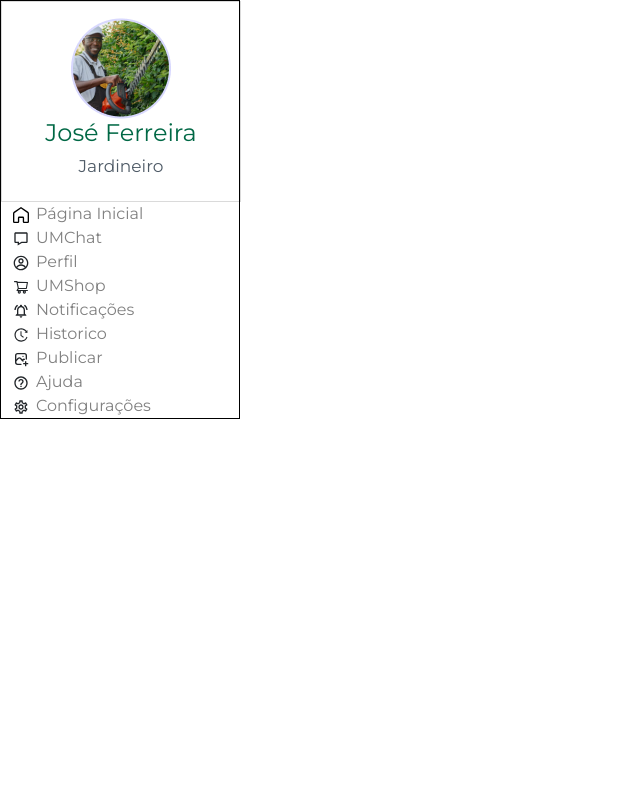
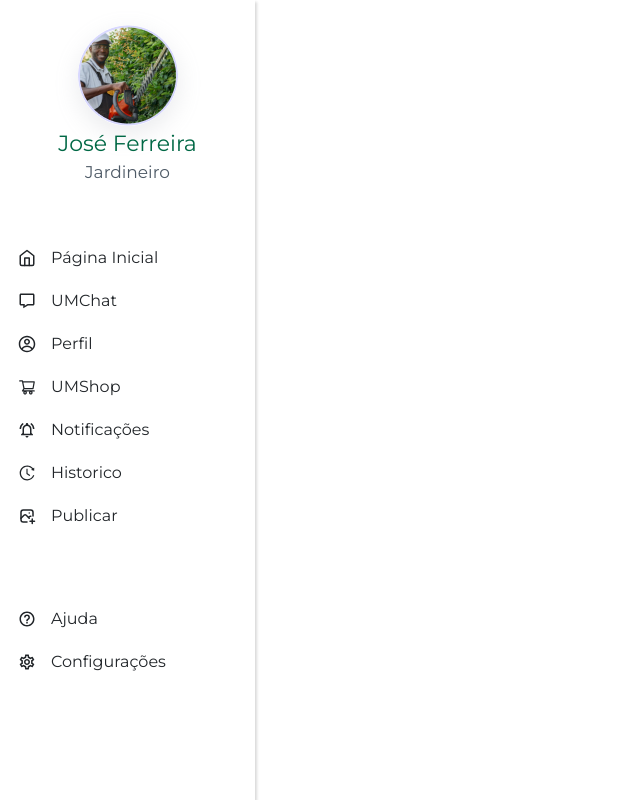
Before and after one commit to sejaumbu/seja-umbu, a React (Vite) app: page / in a window 1280 px wide. Shown: the whole page, without its empty margins (0-640 px from the left). Built offline with nearby package versions, Linux system fonts and the light colour scheme.

Commit message:
finalizando barra lateral

```diff
--- a/src/App.jsx
+++ b/src/App.jsx
@@ -3,11 +3,13 @@ import 'bootstrap/dist/css/bootstrap.min.css';
 import Header from  "./components/header/Header.jsx"
 import Footer from "./components/footer/Footer.jsx"
 import BarraLateral from './components/barraLateral/BarraLateral.jsx';
+import Dashboard from './pages/dashboard/Dashboard.jsx';
+
 
 function App() {
   return (
     <div className='wrapper'>
-      <BarraLateral/>
+      <Dashboard/>
     </div>
   )
 }
--- a/src/components/barraLateral/BarraLateral.jsx
+++ b/src/components/barraLateral/BarraLateral.jsx
@@ -1,67 +1,77 @@
 import React from 'react'
 import ItemBarra from './ItemBarra/ItemBarra.jsx';
 import SuperiorCard from './superiorCard/SuperiorCard.jsx';
-import { GrHomeRounded } from 'react-icons/gr';
+import { FiHome } from 'react-icons/fi';
 import { BiMessage, BiHelpCircle } from 'react-icons/bi';
 import { CgProfile } from "react-icons/cg"
 import { AiOutlineShoppingCart, AiOutlineHistory } from "react-icons/ai"
 import { MdOutlineNotificationsActive, MdOutlineSettings } from "react-icons/md"
 import { TbPhotoPlus } from "react-icons/tb"
-import "./barraLateral.css"
+import "../barraLateral/barraLateral.css"
 import fotoJar from "../../assets/jardineiroFoto.png"
+
 
 function BarraLateral() {
   return (
+
     <div className='barraLateral'>
-
       <SuperiorCard
-      nomeJar = "José Ferreira"
-      cargo = "Jardineiro"
-      fotoJar = {fotoJar}
+        nomeJar="José Ferreira"
+        cargo="Jardineiro"
+        fotoJar={fotoJar}
       />
 
       <div className='itemSite'>
         <ItemBarra
-          iconUrl={<GrHomeRounded />}
+          iconUrl={<FiHome />}
           nome={"Página Inicial"}
+          rota={"/pagina-inicial"}
         />
         <ItemBarra
           iconUrl={<BiMessage />}
           nome={"UMChat"}
+          rota={"/umchat"}
         />
-        <ItemBarra iconUrl={<CgProfile />} nome={"Perfil"}
-  />
+        <ItemBarra
+          iconUrl={<CgProfile />}
+          nome={"Perfil"}
+          rota={"/perfil"}
+        />
         <ItemBarra
           iconUrl={<AiOutlineShoppingCart />}
           nome={"UMShop"}
+          rota={"/umshop"}
         />
         <ItemBarra
           iconUrl={<MdOutlineNotificationsActive />}
           nome={"Notificações"}
+          rota={"/notificacoes"}
         />
         <ItemBarra
           iconUrl={<AiOutlineHistory />}
           nome={"Historico"}
+          rota={"/historico"}
         />
         <ItemBarra
           iconUrl={<TbPhotoPlus />}
           nome={"Publicar"}
+          rota={"/publicar"}
         />
-
-
       </div>
 
       <div className='itemFinal'>
         <ItemBarra
           iconUrl={<BiHelpCircle />}
           nome={"Ajuda"}
+          rota={"/ajuda"}
         />
         <ItemBarra
           iconUrl={<MdOutlineSettings />}
           nome={"Configurações"}
+          rota={"/configuracoes"}
         />
+      </div>
 
-      </div>
 
     </div>
   )
--- a/src/components/barraLateral/ItemBarra/ItemBarra.jsx
+++ b/src/components/barraLateral/ItemBarra/ItemBarra.jsx
@@ -1,11 +1,12 @@
 import React from 'react'
 
-function ItemBarra({iconUrl, nome}) {
+function ItemBarra({ iconUrl, nome, rota }) {
   return (
     <div>
       <li className="container" >
-        <span className="iconUrl">{iconUrl}</span>
-        <span className="categories" >{nome}</span>
+        <a href={rota}><span className="iconUrl">{iconUrl}</span>
+          <span className="categories" >{nome}</span>
+        </a>
       </li>
     </div>
   )
--- a/src/components/barraLateral/barraLateral.css
+++ b/src/components/barraLateral/barraLateral.css
@@ -1,38 +1,72 @@
 * {
-    margin: 0;
-    list-style-type: none;
+    margin: 0px;
+    font-style: none;
 }
 
-.itenSite {
-    display: flex;
-    flex-direction: column;
-    margin: 9px;
-    margin-top: 35px;
-    border: 1px solid #006845;
-    gap: 25px;
+.barraLateral {
+    width: 255px;
+    position: fixed;
+    height: 100vh;
+    box-shadow: rgba(0, 0, 0, 0.15) 1.95px 1.95px 2.6px;}
+
+.itemSite {
+    margin: 10px;
+}
+
+.container {
+    padding: 8px;
+
+}
+
+
+.cardJardineiro {
+    padding: 10px;
+}
+
+.itemFinal {
+    margin: 10px;
 }
 
 .categories {
-    color: #808080;
-    font-style: normal;
-    font-weight: 200;
-    padding: 7px;
-    display: inline;
-    align-items: baseline;
+    padding: 15px;
+    cursor: pointer;
+
+
 }
 
-.itensFinal {
-    display: flex;
-    flex-direction: column;
-    align-items: flex-start; /* Alterado para flex-start */
-    justify-content: flex-end; /* Alterado para flex-end */
-    width: 244px;
-    height: 104px;
-    flex-shrink: 0;
-    border: 1px solid #006845;
+.container:hover {
+    box-shadow: rgba(99, 99, 99, 0.2) 0px 2px 8px 0px;    padding: 20px;
+    cursor: pointer;
+    background: rgba(0, 104, 69, 0.18);
+    color:#006845;
+    width: 245px;
+
 }
 
-.barraLateral {
-    border: 1px solid #000; /* Adicione a cor desejada para a borda */
-    width: 30vh;
+
+
+a {
+    text-decoration: none;
+    color: inherit;
 }
+
+.iconUrl{
+    font-size: 18px;
+    cursor: pointer;
+}
+
+
+.iconUrl:hover{
+    color: #006845;
+
+}
+
+
+.itemFinal{
+    margin-top: 60px;
+}
+
+.itemSite{
+    margin-top:35px;
+
+}
--- a/src/components/barraLateral/superiorCard/superiorCard.css
+++ b/src/components/barraLateral/superiorCard/superiorCard.css
@@ -2,26 +2,31 @@
     margin: 0;
     list-style-type: none;
 }
+
+
 
 .cardJardineiro {
     display: flex;
     flex-direction: column;
     justify-content: center;
     align-items: center;
-    width: 30vh;
-    padding:0px;
-    height: 201px;
-    border:  0.05em solid #00000025; /* Adicione a cor desejada para a borda */
+    margin: 15px;
+
 }
 
 .cardJardineiro h4 {
-    font-size: 24px;
+    font-size: 22px;
     color: var(--gray-600, #006845);
-    padding: 0;
+    height: 900;
+    margin: 5px;
 }
 
 .cardJardineiro h2 {
     font-size: 17px;
     color: var(--gray-600, #4F5B67);
-    padding: 0;
 }
+
+.cardJardineiro img {
+    border-radius: 250px;
+    box-shadow: rgba(149, 157, 165, 0.2) 0px 8px 24px;
+}
--- /dev/null
+++ b/src/pages/dashboard/Dashboard.jsx
@@ -0,0 +1,14 @@
+import React from 'react'
+import BarraLateral from '../../components/barraLateral/BarraLateral'
+import Header from '../../components/header/Header';
+
+function Dashboard() {
+  return (
+    <div className='sepador'>
+        <div> <BarraLateral ></BarraLateral></div>
+
+    </div>
+  )
+}
+
+export default Dashboard;
```
Also changed, not shown: src/pages/dashboard/dashboard.css (added, +7 -0 lines).
